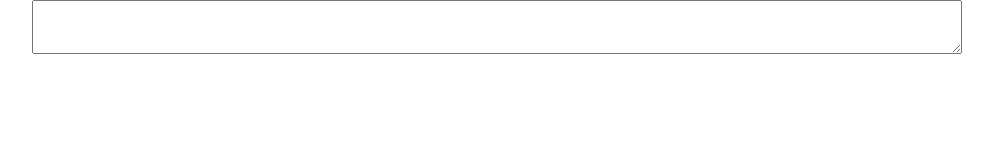
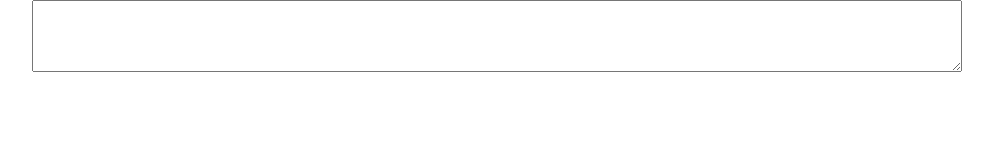
Before and after one commit to Shakil-Shahadat/reader, a plain HTML site: page Index.html in a window 1280 px wide. Shown: the whole page, without its empty margins (143-1136 px from the left). Drawn offline with nearby package versions, Linux system fonts and the light colour scheme.

Commit message:
Update Index.html

```diff
--- a/Index.html
+++ b/Index.html
@@ -5,6 +5,12 @@
 	<meta name="viewport" content="width=device-width, initial-scale=1">
 	<title>Article Reader</title>
 	<link href="https://cdn.jsdelivr.net/npm/bootstrap@5.3.5/dist/css/bootstrap.min.css" rel="stylesheet" integrity="sha384-SgOJa3DmI69IUzQ2PVdRZhwQ+dy64/BUtbMJw1MZ8t5HZApcHrRKUc4W0kG879m7" crossorigin="anonymous">
+	<style>
+		textarea
+		{
+			font-size: 22px;
+		}
+	</style>
 </head>
 <body>
 
```
